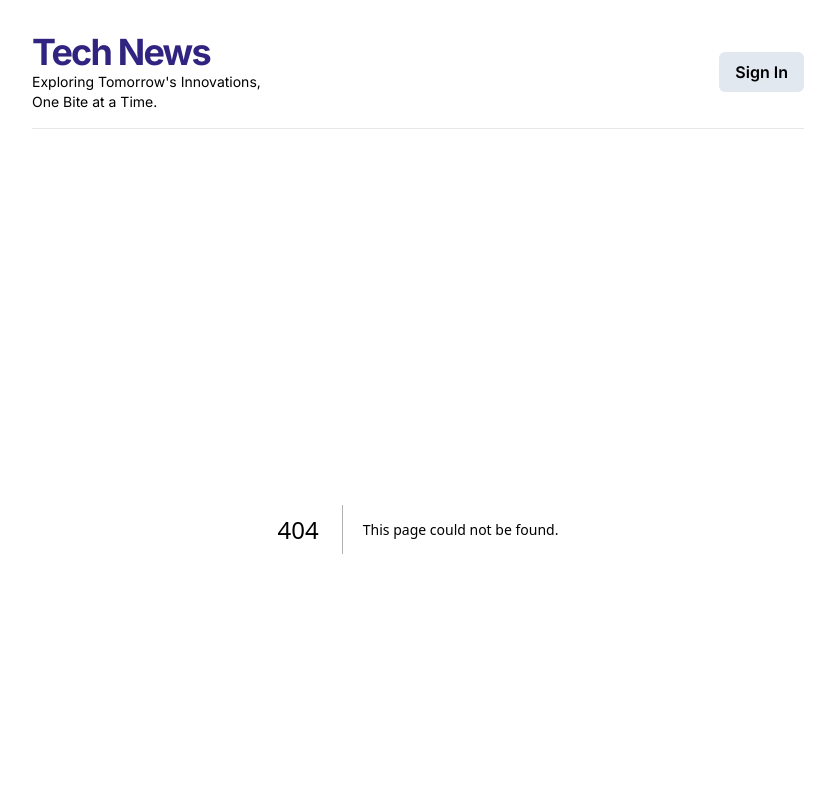
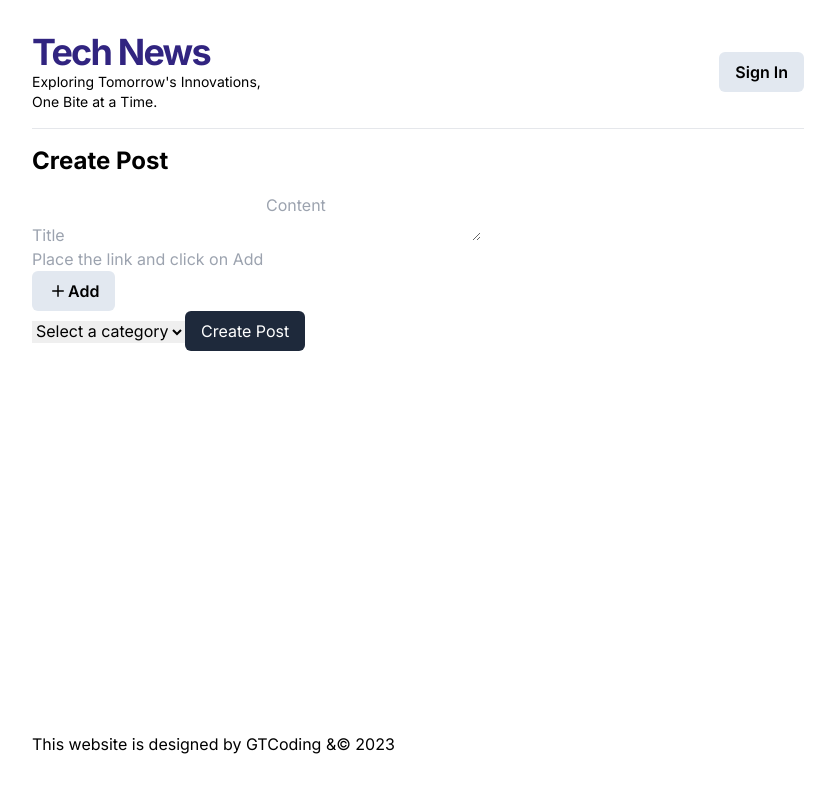
Before and after one commit to Albert0i/next-technews-ui, a Next.js app: page /create-post in a window 1280 px wide. Before the commit this address had no page. Shown: the top 800 px of the page, without its empty margins (222-1057 px from the left). Built offline with nearby package versions, Linux system fonts and the light colour scheme.

Commit message:
on part 7

```diff
--- /dev/null
+++ b/src/app/create-post/page.jsx
@@ -0,0 +1,10 @@
+import React from 'react'
+import CreatePostForm from '@/components/CreatePostForm'
+
+const CretaePost = () => {
+  return (
+    <CreatePostForm />
+  )
+}
+
+export default CretaePost
--- a/src/app/globals.css
+++ b/src/app/globals.css
@@ -21,3 +21,7 @@ p.content {
 .link {
     @apply text-[#7563DF] font-bold max-w-full overflow-hidden text-ellipsis;
 }
+
+.primary-btn {
+    @apply px-4 py-2 text-white rounded-md bg-slate-800;
+}
--- /dev/null
+++ b/src/components/CreatePostForm.jsx
@@ -0,0 +1,43 @@
+import { categoriesData } from "../../data"
+
+const CreatePostForm = () => {
+  return (
+    <div>
+        <h2>Create Post</h2>
+        <form>
+            <input type='text' placeholder='Title' />
+
+            <textarea placeholder='Content' />
+
+            <div>
+                <input type='text' placeholder='Place the link and click on Add' />
+                <button className='flex items-center btn'>
+                    <span>
+                        <svg xmlns="http://www.w3.org/2000/svg" viewBox="0 0 20 20" fill="currentColor" className="w-5 h-5">
+    <path d="M10.75 4.75a.75.75 0 00-1.5 0v4.5h-4.5a.75.75 0 000 1.5h4.5v4.5a.75.75 0 001.5 0v-4.5h4.5a.75.75 0 000-1.5h-4.5v-4.5z" />
+    </svg>
+                    </span>
+                    Add
+                </button>
+            </div>
+
+            <select>
+                <option value=''>Select a category</option>
+                {
+                    categoriesData &&
+                    categoriesData.map(category =>
+                        <option key={category.id} value={`${category.name}`}>{ category.name }</option>)
+                }
+            </select>
+
+            <button type='submit' className='primary-btn'>Create Post</button>
+        </form>
+    </div>
+  )
+}
+
+export default CreatePostForm
+/*
+   Heroicon.com
+   https://heroicons.com/
+*/
```
